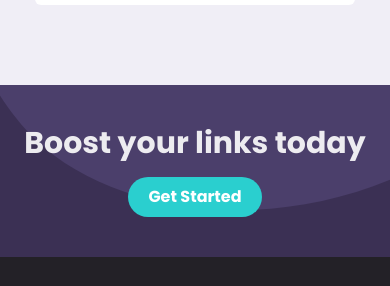
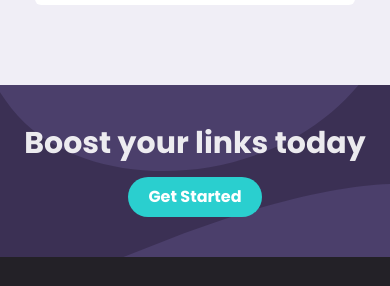
Before and after one commit to ldreaaml/url-shortening-app, a website: page src/index.html in a window 390 px wide. Shown: the part 2312-2598 px from the top of the page. Drawn offline with Linux system fonts and the light colour scheme.

Commit message:
fix cta background img

```diff
--- a/src/input.css
+++ b/src/input.css
@@ -16,16 +16,13 @@ body {
 #cta {
   background-image: url("../images/bg-boost-desktop.svg");
   background-repeat: no-repeat;
+  background-size: cover;
 }
 
 @media (max-width: 768px) {
   #form > div {
     background-image: url("../images/bg-shorten-mobile.svg");
     background-position: right top;
-  }
-  #cta {
-    background-image: url("../images/bg-boost-desktop.svg");
-    background-repeat: no-repeat;
   }
 }
 
```
Also changed, not shown: src/styles/output.css.
